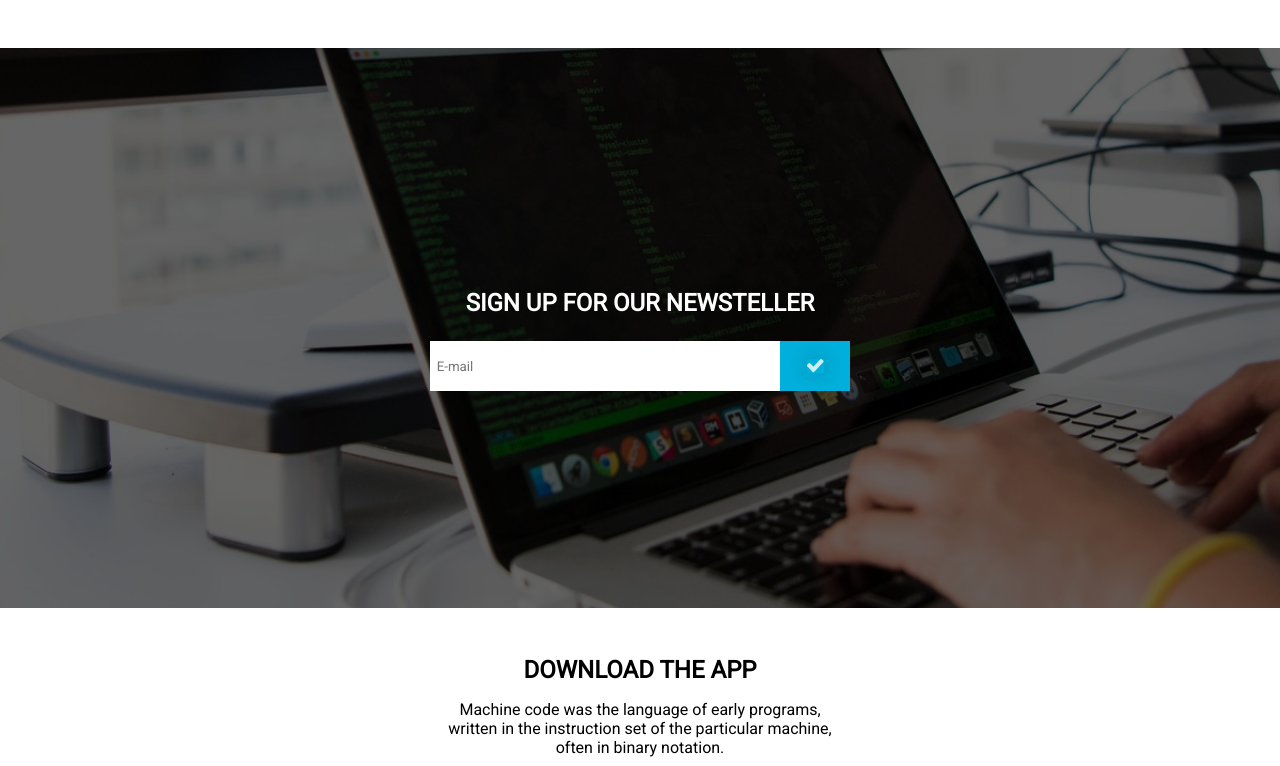
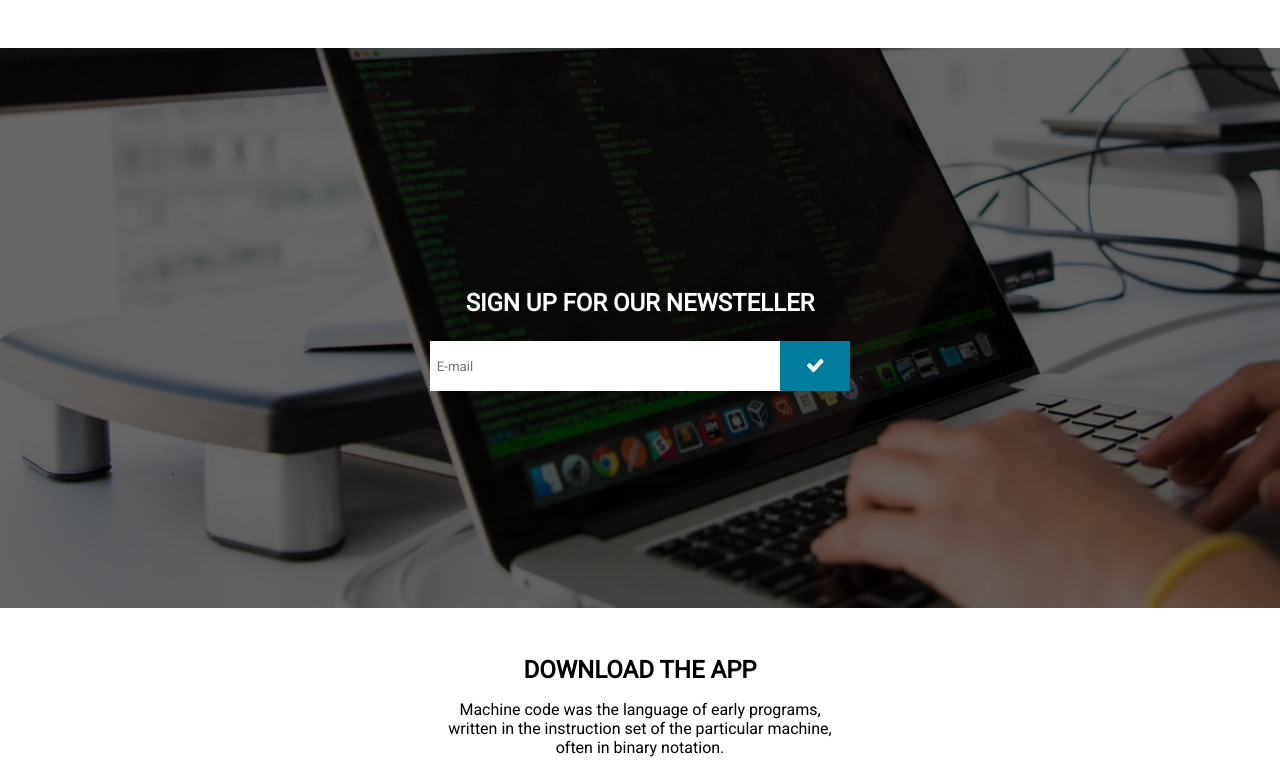
Before and after one commit to RomanLiluashvili/RSSCHOOL-Task-2, a plain HTML site: page index.html in a window 1280 px wide. In both pictures the pointer is over the picture 815 px from the left and 2638 px from the top of the page. Shown: the part 2272-3038 px from the top of the page. Drawn offline with Linux system fonts and the light colour scheme.

Commit message:
fix: Fixed some hover animations

```diff
--- a/styles/style.css
+++ b/styles/style.css
@@ -361,6 +361,7 @@ span{
 	justify-content: center;
 	align-items: center;
 	background: #00AFDB;
+	transition: ease .2s;
 }
 
 /*======================*/
@@ -485,3 +486,17 @@ img:hover{
 .socials a:hover{
 	mix-blend-mode: overlay;
 }
+
+.sign-up img:hover{
+	cursor:pointer;
+	box-shadow: 0 0 0 0;
+	opacity: 1;
+}
+
+#submit:hover{
+	background-color: #007d9c;
+}
+
+.imageToggle img{
+	box-shadow: 0 0 0 0;
+}
```
